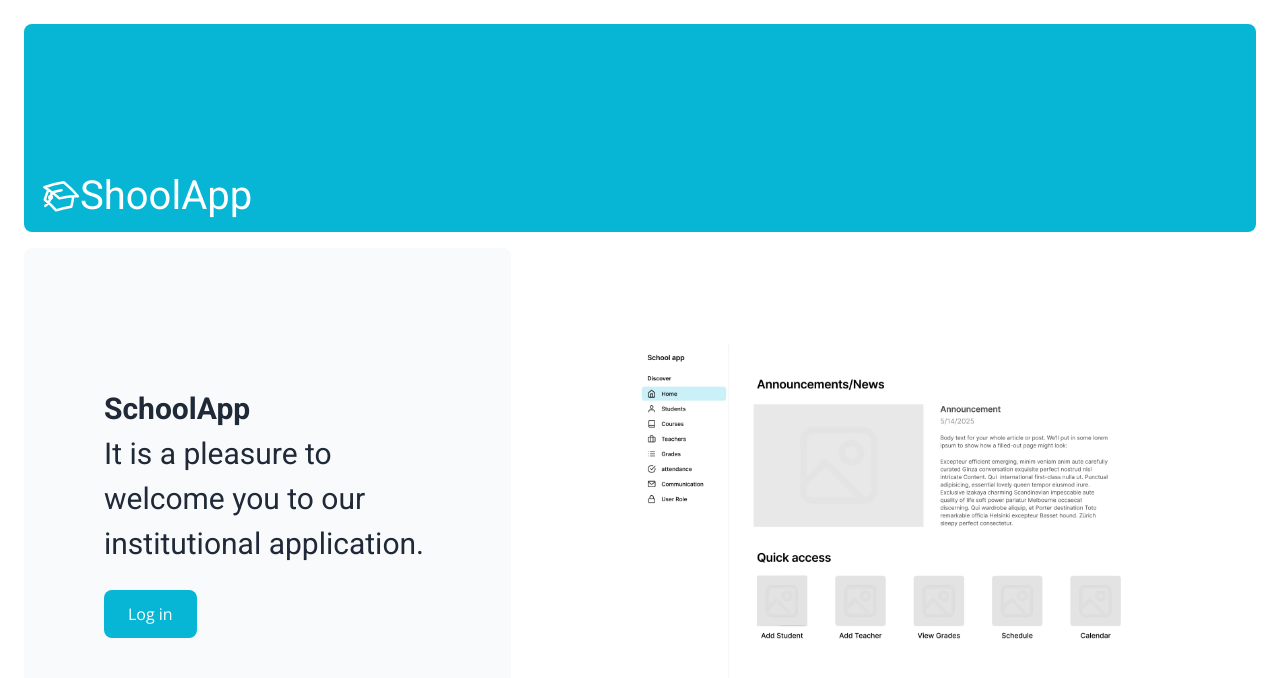
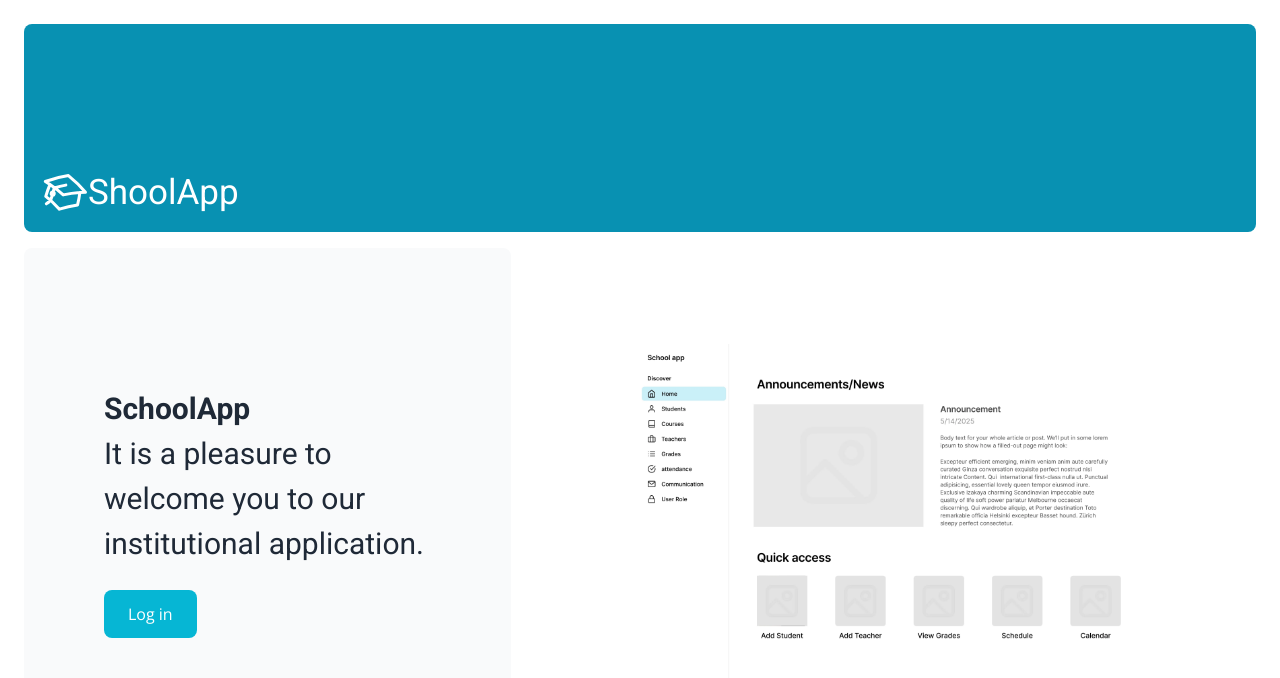
Before and after one commit to Alitares27/WDD430-Project, a Next.js app in the folder schoolapp/: page / in a window 1280 px wide. Shown: the top 678 px of the page. Built offline with nearby package versions, Linux system fonts and the light colour scheme.

Commit message:
Updating

```diff
--- a/schoolapp/app/page.tsx
+++ b/schoolapp/app/page.tsx
@@ -6,7 +6,7 @@ import { roboto } from './ui/fonts';
 export default function Page() {
   return (
     <main className="flex min-h-screen flex-col p-6">
-      <div className="flex h-20 shrink-0 items-end rounded-lg bg-cyan-500 p-4 md:h-52">
+      <div className="flex h-20 shrink-0 items-end rounded-lg bg-cyan-600 p-4 md:h-52">
         <AcmeLogo />
       </div>
       <div className="mt-4 flex grow flex-col gap-4 md:flex-row">
--- a/schoolapp/app/ui/school-logo.tsx
+++ b/schoolapp/app/ui/school-logo.tsx
@@ -6,8 +6,8 @@ export default function schoolLogo() {
     <div
       className={`${roboto.className} flex flex-row items-center leading-none text-white`}
     >
-      <AcademicCapIcon  className="h-10 w-10 rotate-[15deg]" />
-      <p className="text-[40px]">ShoolApp</p>
+      <AcademicCapIcon  className="h-12 w-12 rotate-[15deg]" />
+      <p className="text-[35px]">ShoolApp</p>
     </div>
   );
 }
```
